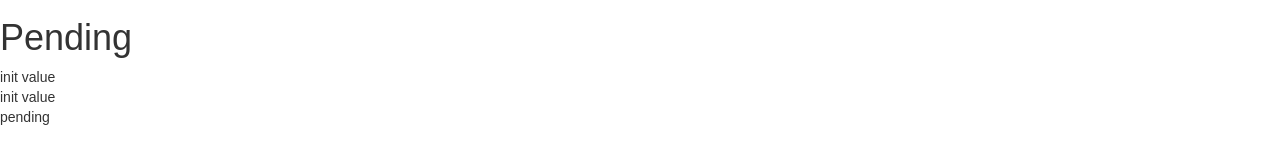
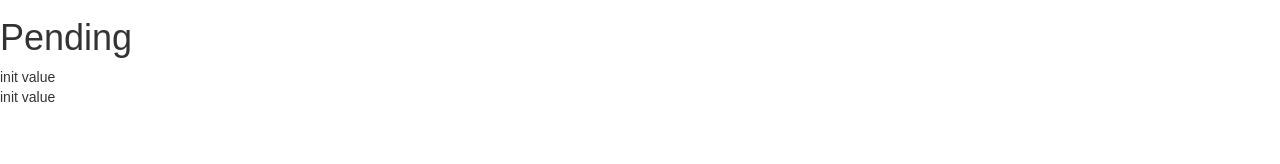
Before and after one commit to discodane/job-tracker, a React (Create React App) app: page / in a window 1280 px wide. Shown: the part 330-494 px from the top of the page. Built offline with nearby package versions, Linux system fonts and the light colour scheme.

Commit message:
Added singular mavs

```diff
--- /dev/null
+++ b/src/components/Mav.js
@@ -0,0 +1,17 @@
+import React from 'react';
+import { PropTypes } from 'prop-types';
+
+const Mav = props => (
+  <div >
+    <div>{props.emailLink}</div>
+    <div>{props.jobUrl}</div>
+  </div>
+)
+
+Mav.propTypes = {
+  type: PropTypes.string.isRequired,
+  emailLink: PropTypes.string.isRequired,
+  jobUrl: PropTypes.string.isRequired,
+}
+
+export default Mav;
--- a/src/components/MavList.js
+++ b/src/components/MavList.js
@@ -1,5 +1,7 @@
 import React from 'react';
 import { PropTypes } from 'prop-types';
+
+import Mav from './Mav';
 
 const MavList = props => (
   <div>
@@ -8,11 +10,12 @@ const MavList = props => (
       .filter(mav => mav.status === props.type)
       .map((mav) => {
         return(
-          <div key={mav.jobPostingLink}>
-            <div>{mav.emailLink}</div>
-            <div>{mav.jobPostingLink}</div>
-            <div>{mav.status}</div>
-          </div>
+          <Mav
+            key={mav.jobPostingLink}
+            emailLink={mav.emailLink}
+            jobUrl={mav.jobPostingLink}
+            type={props.type}
+          />
         )
       })
     }
```
